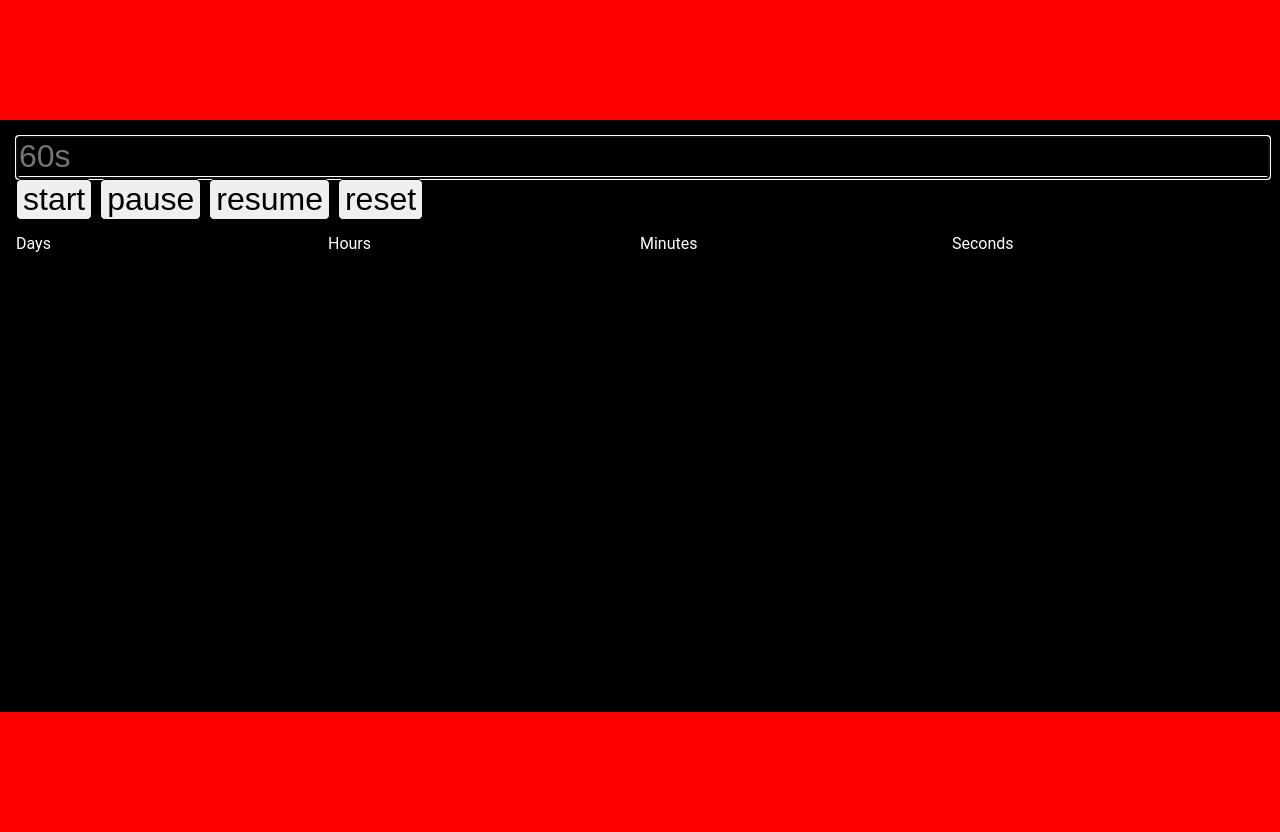
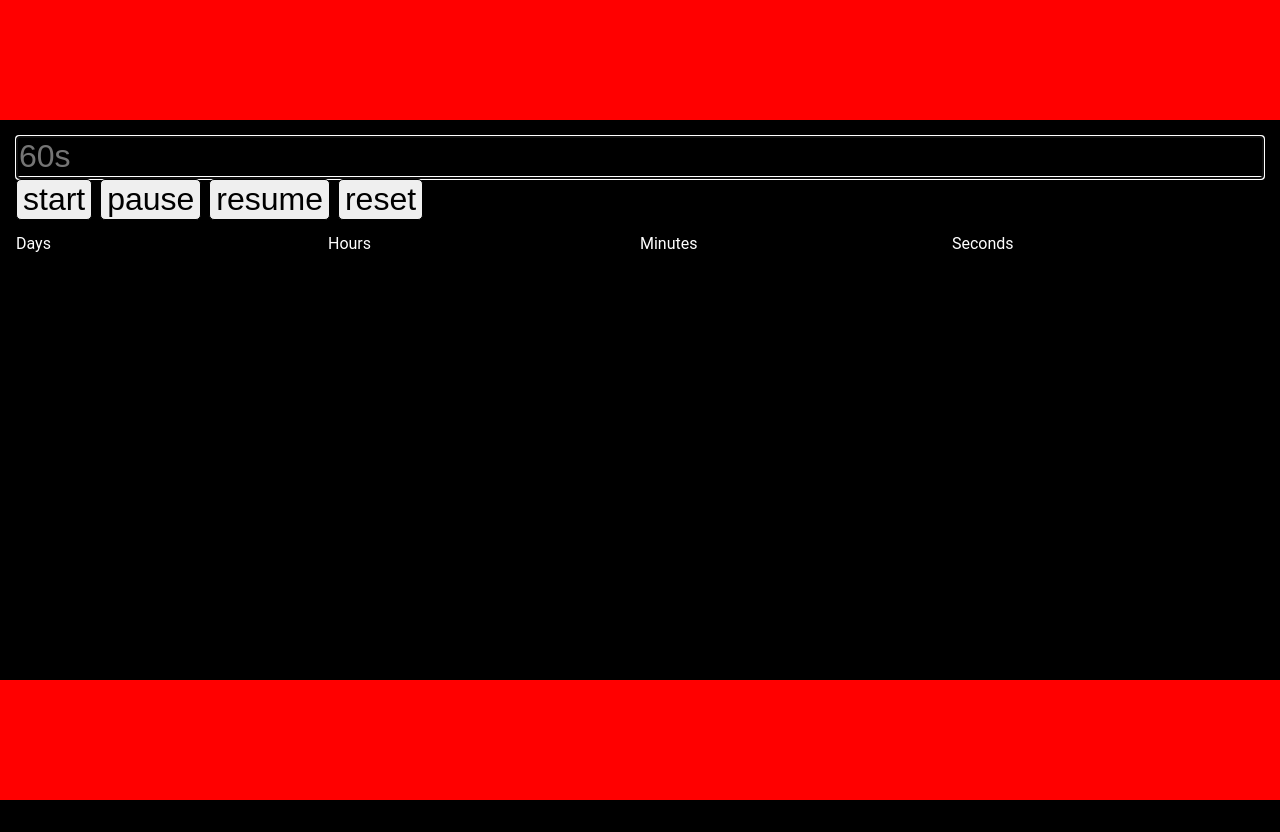
Before and after one commit to niiccolas/run-jsc, a website: page index.html in a window 1280 px wide. After the commit the page ends 800 px from the top, so only its background shows below. Drawn offline with Linux system fonts and the light colour scheme.

Commit message:
Add main color variable & set box sizing to border

```diff
--- a/assets/css/main.css
+++ b/assets/css/main.css
@@ -1,3 +1,11 @@
+:root {
+  --fire-orange: rgb(255, 28, 38);
+}
+
+* {
+  box-sizing: border-box;
+}
+
 body {
   font-family: 'Roboto', sans-serif;
   font-size: 2rem;
```
